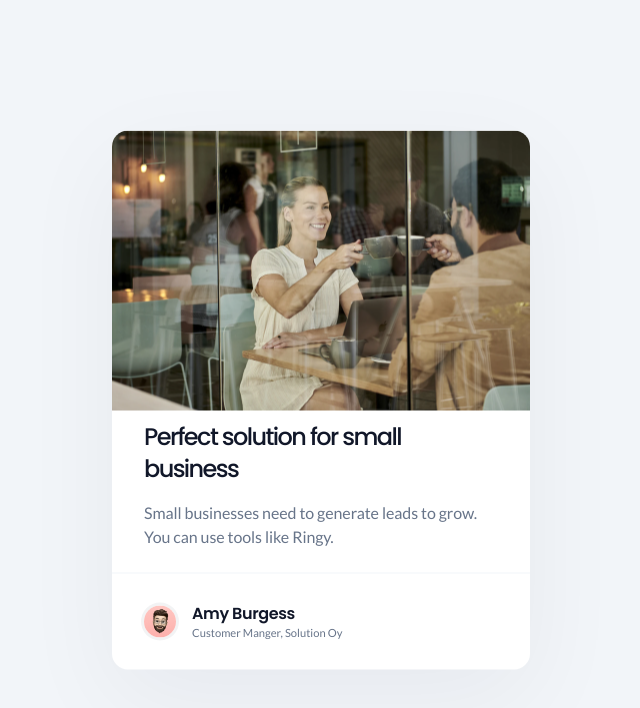
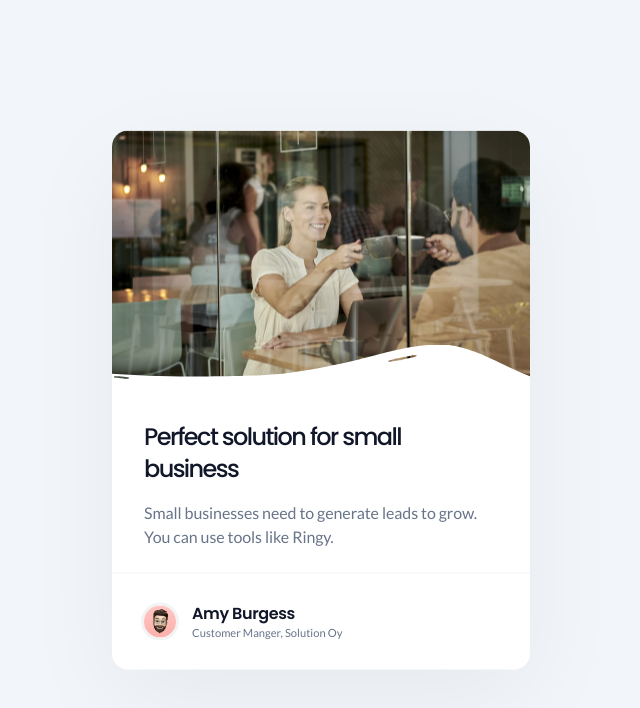
Before and after one commit to front4fun/dc-business-blog-card, a plain HTML site: page src/index.html in a window 1280 px wide. Shown: the whole page, without its empty margins (319-959 px from the left). Drawn offline with Linux system fonts and the light colour scheme; the site is published under a folder, as on GitHub Pages, so addresses that start at the root find nothing.

Commit message:
:bug: fix: changed card overlay image path

```diff
--- a/src/css/styles.css
+++ b/src/css/styles.css
@@ -72,7 +72,7 @@ body {
 }
 .card-image::after {
   content: ' ';
-  background: url(/src/resources/white-overlay.svg) left bottom;
+  background: url(./../resources/white-overlay.svg) left bottom;
   position: absolute;
   left: 0;
   bottom: 0;
```
